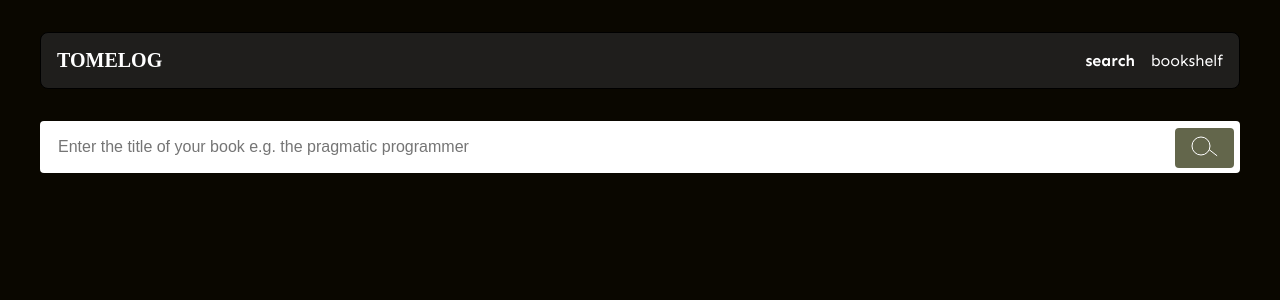
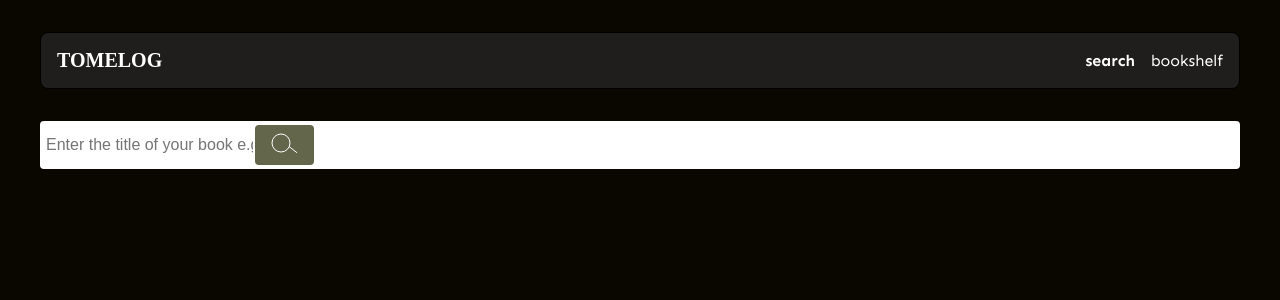
Before and after one commit to AdlaiMB/tomelog, a React (Vite) app: page / in a window 1280 px wide. Shown: the top 300 px of the page. Built offline with nearby package versions, Linux system fonts and the light colour scheme; a web font is replaced by a local one.

Commit message:
refactor the search bar

```diff
--- a/src/components/search/App.jsx
+++ b/src/components/search/App.jsx
@@ -180,13 +180,13 @@ function App() {
       <NavBar page="search" />
       <div className="guard-rail column gap-l">
         <div className="search-bar">
-          <form className=" row gap-sm" action={searchAction}>
+          <form className="row justify-between" action={searchAction}>
             <input
               name="query"
               placeholder="Enter the title of your book e.g. the pragmatic programmer"
               className="search line-seed-jp-regular"
             />
-            <button className="button line-seed-jp-regular search-button">
+            <button className="button line-seed-jp-regular">
               <svg
                 width="27"
                 height="21"
--- a/src/styles/global.css
+++ b/src/styles/global.css
@@ -129,16 +129,13 @@ input {
 .search {
   border: 0px;
   background-color: transparent;
-  width: 75%;
-  height: stretch;
   font-size: 1rem;
 }
 
 .search-bar {
-  padding: 1rem;
+  padding: 0.25rem;
   border-radius: 0.25rem;
   background-color: white;
-  position: relative;
 }
 
 .button {
@@ -158,12 +155,6 @@ input {
 
 .w-45 {
   width: 45%;
-}
-
-.search-button {
-  position: absolute;
-  right: 0.4rem;
-  top: 0.45rem;
 }
 
 .book {
```
